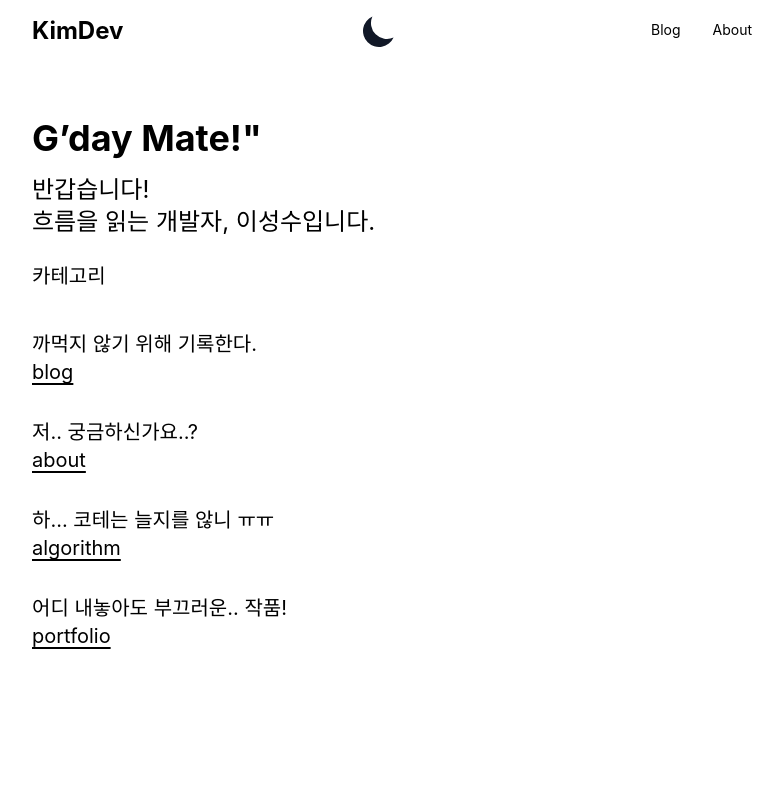
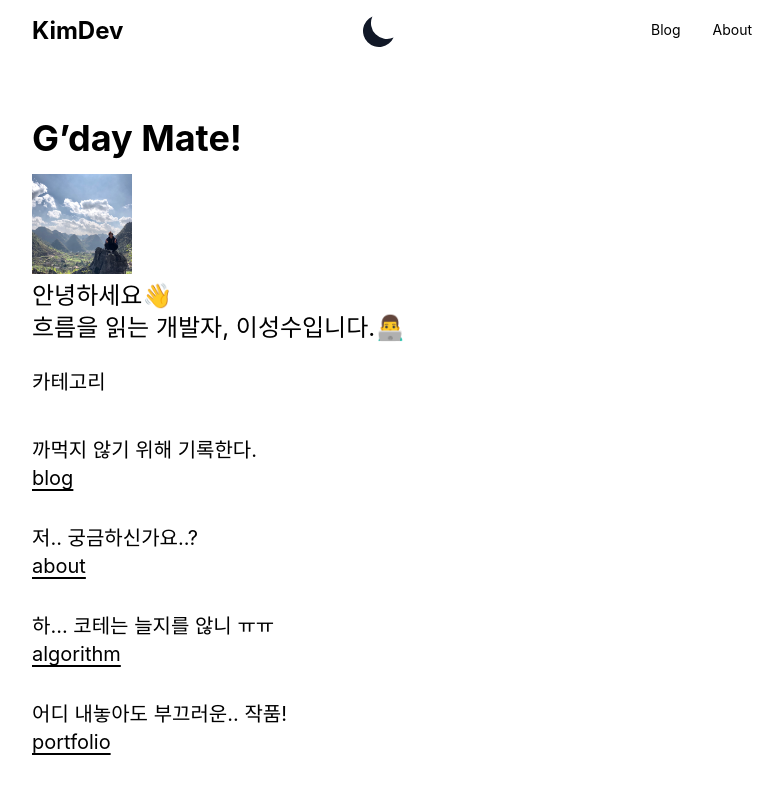
Before and after one commit to seongsoo96/blog, a Next.js app: page / in a window 1280 px wide. Shown: the top 800 px of the page, without its empty margins (240-1023 px from the left). Built offline with nearby package versions, Linux system fonts and the light colour scheme.

Commit message:
feat: add profile in index.tsx

```diff
--- a/pages/index.tsx
+++ b/pages/index.tsx
@@ -1,6 +1,8 @@
 import type { GetStaticProps } from "next";
 import Head from "next/head";
 import Link from "next/link";
+import Image from "next/image";
+import profileImg from "../public/profile2.jpeg";
 import { useState } from "react";
 import Date from "../components/date";
 import { getSortedPostsData } from "../lib/post";
@@ -41,11 +43,17 @@ const Home = ({
 				<link rel="icon" href="/favicon.ico" />
 			</Head>
 			<div className="py-14">
-				<h1 className="category-title">G&rsquo;day Mate!"</h1>
+				<h1 className="category-title">G&rsquo;day Mate!</h1>
+				<Image
+					src={profileImg}
+					alt="profile"
+					width={100}
+					height={100}
+				/>
 				<p className="category-description text-2xl">
-					반갑습니다!
+					안녕하세요&#128075;
 					<br />
-					흐름을 읽는 개발자, 이성수입니다.
+					흐름을 읽는 개발자, 이성수입니다.👨‍💻
 				</p>
 				<br />
 				<h2>카테고리</h2>
```
Also changed, not shown: public/profile2.jpeg (added).
